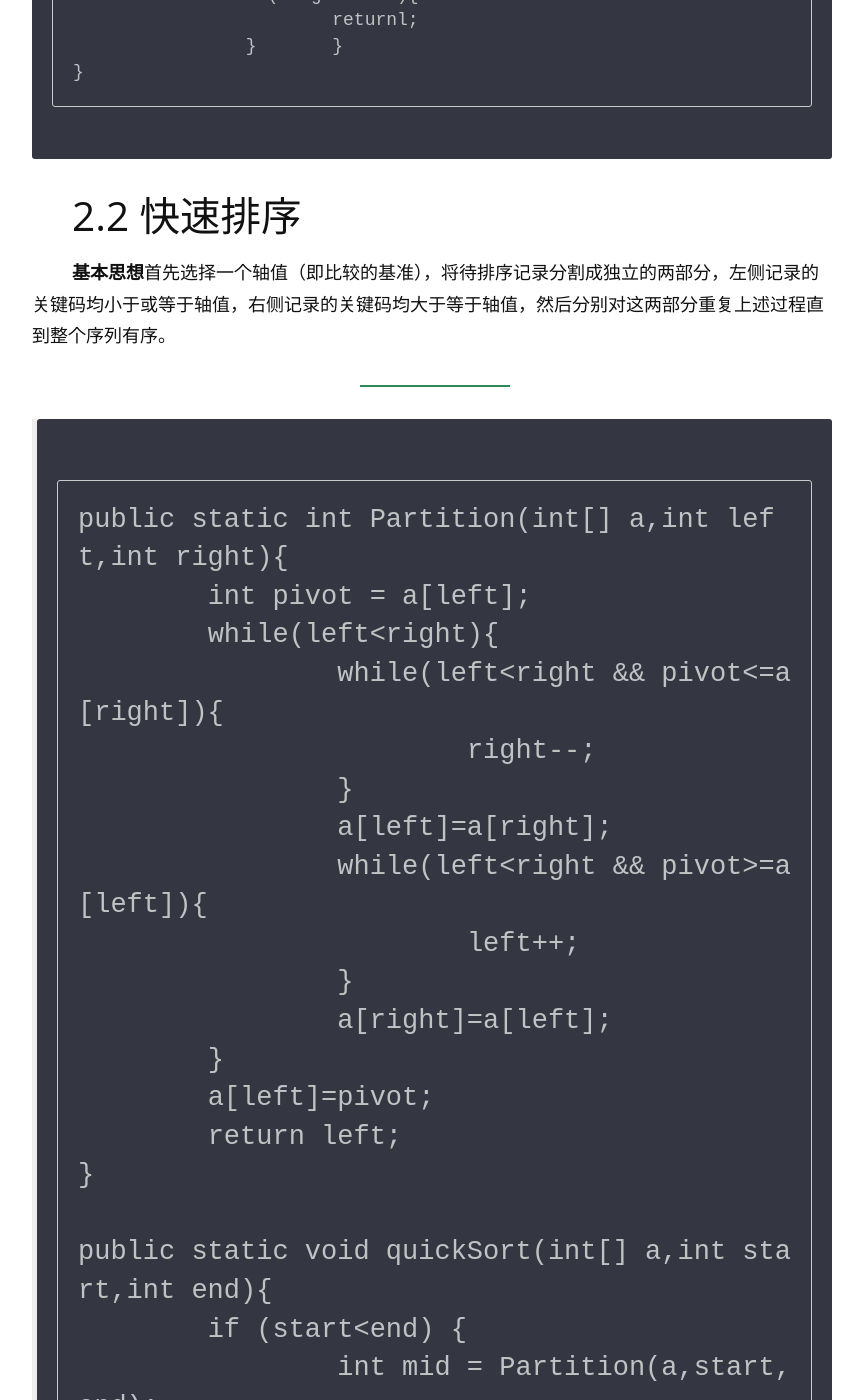
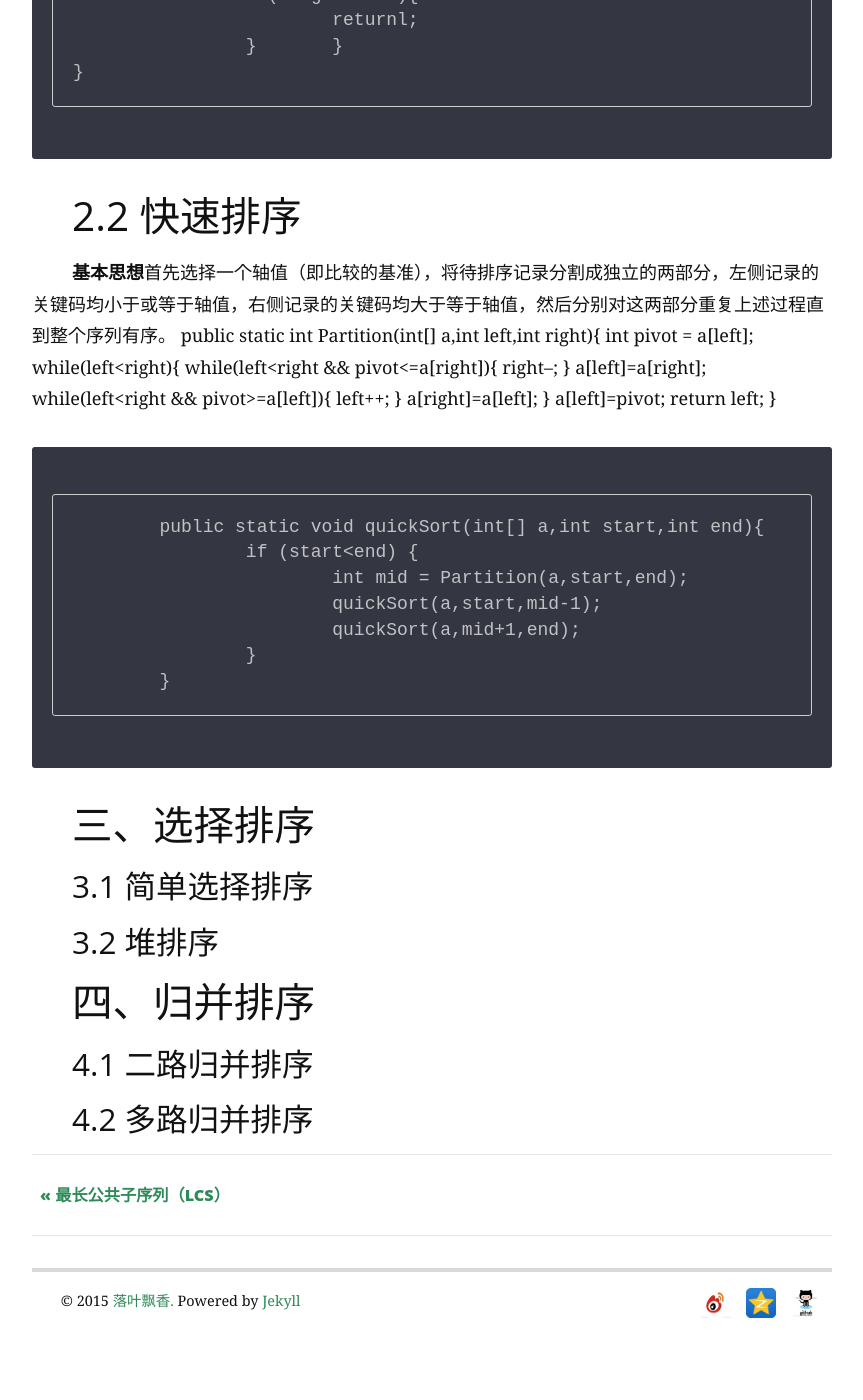
Before and after one commit to luonaibin/luonaibin.github.io, a Jekyll site: the page built from _posts/2015-07-14-Sort-Algorithm.markdown, in a window 1280 px wide and 1400 px high, scrolled down 3927 px. Shown: the whole window, without its empty margins (208-1071 px from the left). Built offline with Jekyll 4.4.1, drawn with Linux system fonts in a browser that asks for light colours; Markdown is read by kramdown in place of the engine named in the settings; some of the changed text lies outside the part shown.

Commit message:
update sort

```diff
--- a/_posts/2015-07-14-Sort-Algorithm.markdown
+++ b/_posts/2015-07-14-Sort-Algorithm.markdown
@@ -128,29 +128,32 @@
 
 ##2.2 快速排序
 **基本思想**首先选择一个轴值（即比较的基准），将待排序记录分割成独立的两部分，左侧记录的关键码均小于或等于轴值，右侧记录的关键码均大于等于轴值，然后分别对这两部分重复上述过程直到整个序列有序。
-> 	public static int Partition(int[] a,int left,int right){
-> 		int pivot = a[left];
-> 		while(left<right){
-> 			while(left<right && pivot<=a[right]){
-> 				right--;
-> 			}
-> 			a[left]=a[right];
-> 			while(left<right && pivot>=a[left]){
-> 				left++;
-> 			}
-> 			a[right]=a[left];
-> 		}
-> 		a[left]=pivot;
-> 		return left;
-> 	}
->
-> 	public static void quickSort(int[] a,int start,int end){
-> 		if (start<end) {
-> 			int mid = Partition(a,start,end);
-> 			quickSort(a,start,mid-1);
-> 			quickSort(a,mid+1,end);
-> 		}
-> 	}
+    	public static int Partition(int[] a,int left,int right){
+    		int pivot = a[left];
+    		while(left<right){
+    			while(left<right && pivot<=a[right]){
+    				right--;
+    			}
+    			a[left]=a[right];
+    			while(left<right && pivot>=a[left]){
+    				left++;
+    			}
+    			a[right]=a[left];
+    		}
+    		a[left]=pivot;
+    		return left;
+    	}
+
+
+    	public static void quickSort(int[] a,int start,int end){
+    		if (start<end) {
+    			int mid = Partition(a,start,end);
+    			quickSort(a,start,mid-1);
+    			quickSort(a,mid+1,end);
+    		}
+    	}
+
+
 
 ## 三、选择排序
 ### 3.1 简单选择排序
```
